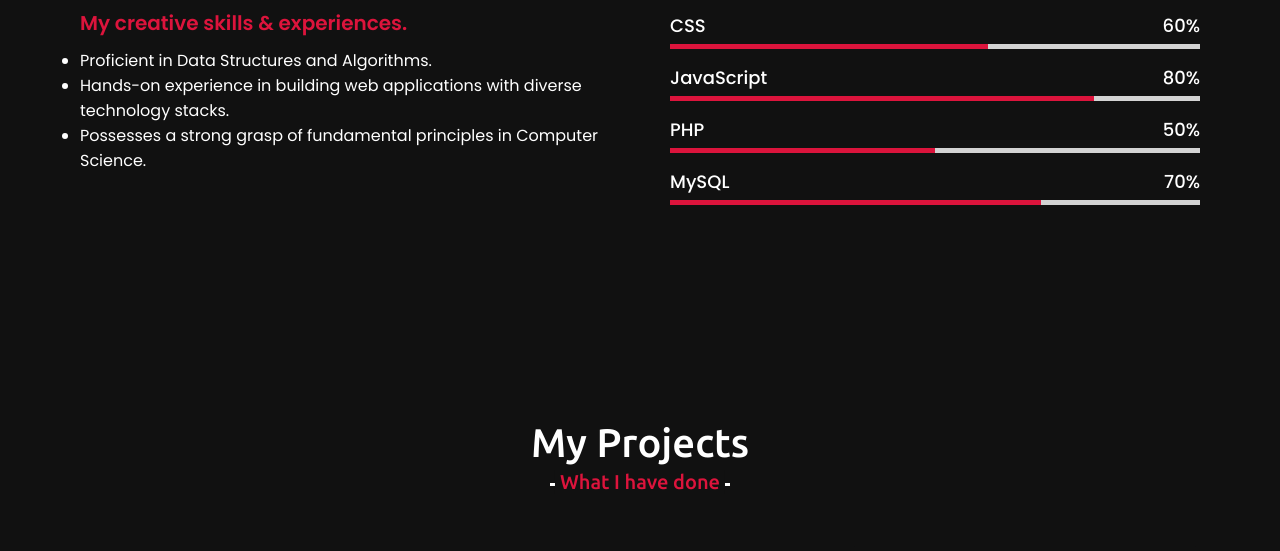
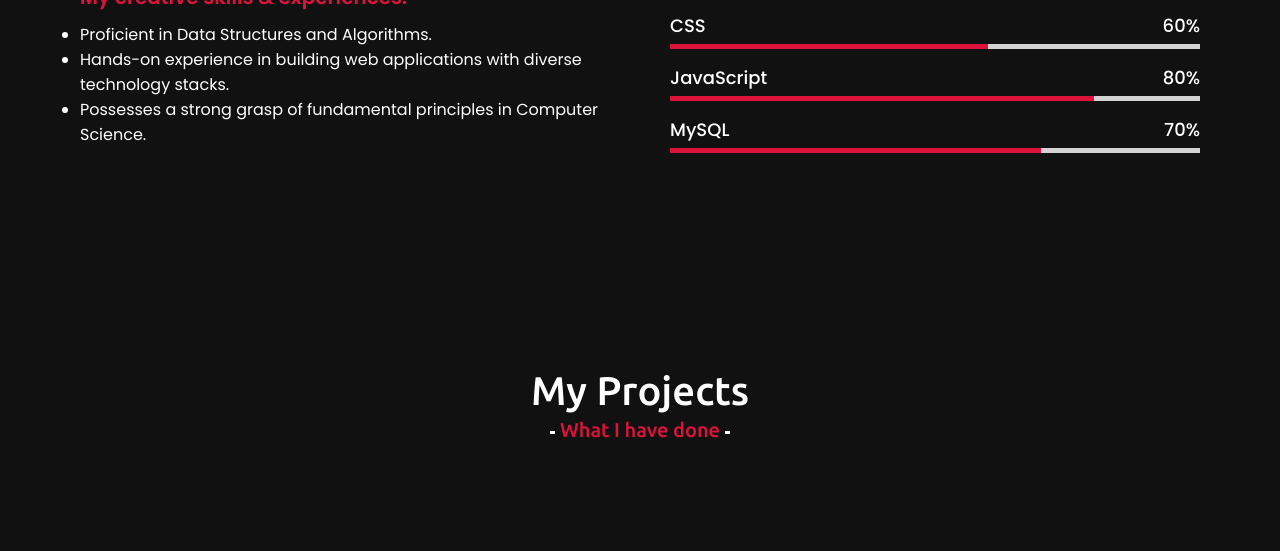
Before and after one commit to devmaan28/portfolio, a plain HTML site: page index.html in a window 1280 px wide. Shown: the part 1799-2350 px from the top of the page. Drawn offline with nearby package versions, Linux system fonts and the light colour scheme.

Commit message:
index.html

```diff
--- a/index.html
+++ b/index.html
@@ -111,13 +111,6 @@
                             <span>80%</span>
                         </div>
                         <div class="line js"></div>
-                    </div>
-                    <div class="bars">
-                        <div class="info">
-                            <span>PHP</span>
-                            <span>50%</span>
-                        </div>
-                        <div class="line php"></div>
                     </div>
                     <div class="bars">
                         <div class="info">
```
